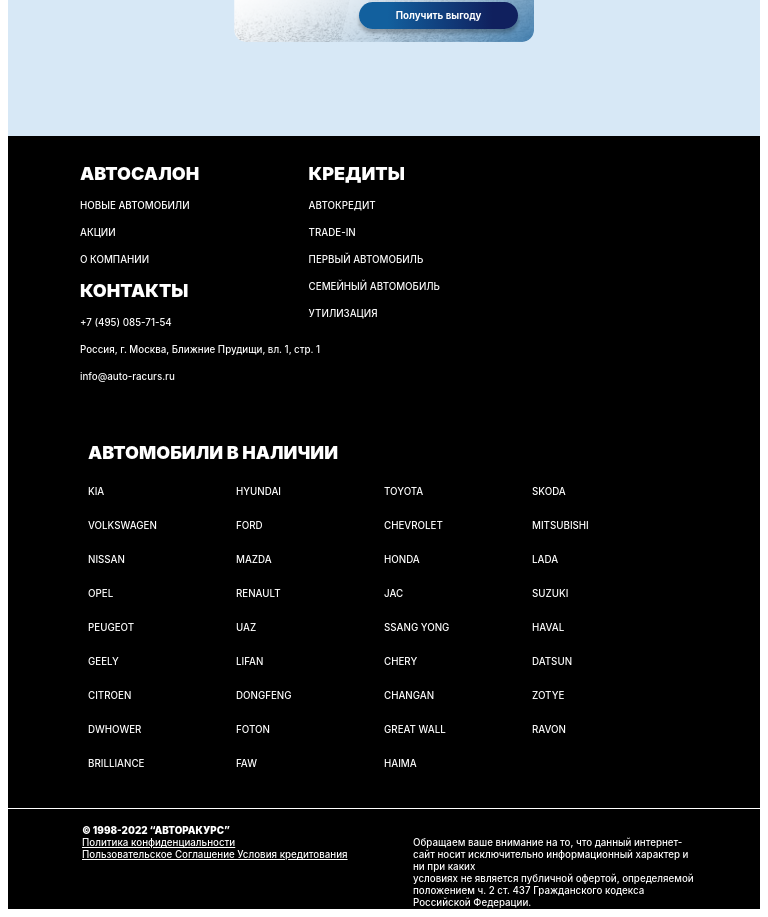
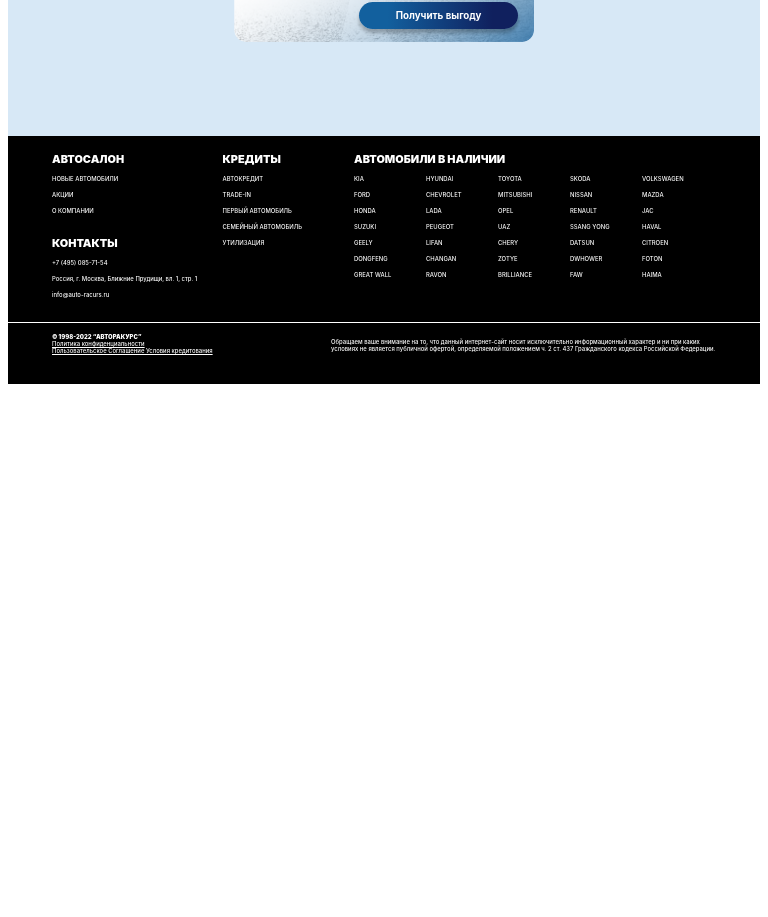
Before and after one commit to MikeGer92/AutoRakurs, a Vue app: page / in a window 768 px wide. Shown: the part 3808-4725 px from the top of the page. After the commit the page ends 4200 px from the top, so only its background shows below. Built offline with nearby package versions, Linux system fonts and the light colour scheme; a web font is replaced by a local one; what vue-yandex-maps would draw is missing.

Commit message:
added Navbar & Footer 768px

```diff
--- a/src/components/app/Footer.vue
+++ b/src/components/app/Footer.vue
@@ -321,7 +321,72 @@ export default {
       &_right {
         max-width: 832px;
         &-title {
-          margin-left: 80px;
+          margin: 0 0 0 80px;
+          font-size: 18.0113px;
+          line-height: 22px;
+        }
+        &-list {
+          margin: 11px 0 27px 80px;
+          &--item {
+            width: 148px;
+            font-size: 9.78281px;
+            line-height: 12px;
+            margin: 11px 0;
+          }
+
+        }
+      }
+    }
+    &__bottom {
+      max-width: 1280px;
+      &_left {
+        max-width: 267px;
+        margin: 16px 0 40px 74px;
+        &-title {
+          font-size: 9.78135px;
+          line-height: 12px;
+        }
+        &-confid, &-confirm {
+          font-size: 9.78135px;
+          line-height: 12px;
+        }
+      }
+      &_right {
+        max-width: 636px;
+        margin: 28px 64px 0 ;
+        font-size: 9.78281px;
+        line-height: 12px;
+      }
+    }
+  }
+}
+@media (min-width: 768px) and (max-width: 1281px) {
+  .footer {
+    max-width: 1280px;
+    &__main {
+      &_left {
+        &-salon {
+          margin: 27px 0 0 72px;
+          max-width: 360px;
+          &--info, &--contact, &--credits {
+            &_title {
+              font-size: 18.0113px;
+              line-height: 22px;
+            }
+            & ul {
+              font-size: 9.78281px;
+              line-height: 12px;
+              & li {
+                margin: 15px 0;
+              }
+            }
+          }
+        }
+      }
+      &_right {
+        max-width: 832px;
+        &-title {
+          margin: 0 0 0 80px;
           font-size: 18.0113px;
           line-height: 22px;
         }
@@ -360,6 +425,76 @@ export default {
     }
   }
 
+}
+@media (min-width: 605px) and (max-width: 768px) {
+  .footer {
+    max-width: 768px;
+    &__main {
+      &_left {
+        &-salon {
+          margin: 17px 0 15px 44px;
+          max-width: 250px;
+          &--info, &--contact, &--credits {
+            &_title {
+              font-size: 10.9048px;
+              line-height: 13px;
+            }
+            & ul {
+              font-size: 5.92293px;
+              line-height: 7px;
+              & li {
+                margin: 9px 0;
+              }
+            }
+          }
+          &--contact {
+            &_title {
+              margin-top: 37px;
+            }
+          }
+        }
+      }
+      &_right {
+        max-width: 450px;
+        &-title {
+          margin: 17px 0 0 44px;
+          font-size: 10.9048px;
+          line-height: 13px;
+        }
+        &-list {
+          margin: 4.5px 0 0px 44px;
+          &--item {
+            width: 72px;
+            font-size: 5.92293px;
+            line-height: 7px;
+            margin: 4.5px 0;
+          }
+
+        }
+      }
+    }
+    &__bottom {
+      max-width: 768px;
+      &_left {
+        max-width: 161px;
+        margin: 10px 0 30px 44px;
+        &-title {
+          font-size: 5.92204px;
+          line-height: 7px;
+        }
+        &-confid, &-confirm {
+          font-size: 5.92204px;
+          line-height: 7px;
+        }
+      }
+      &_right {
+        max-width: 385px;
+        margin: 15px 44px 30px 0;
+        font-size: 5.92293px;
+        line-height: 7px;
+      }
+    }
+  }
 }
 @media (max-width: 605px) {
   .footer {
```
